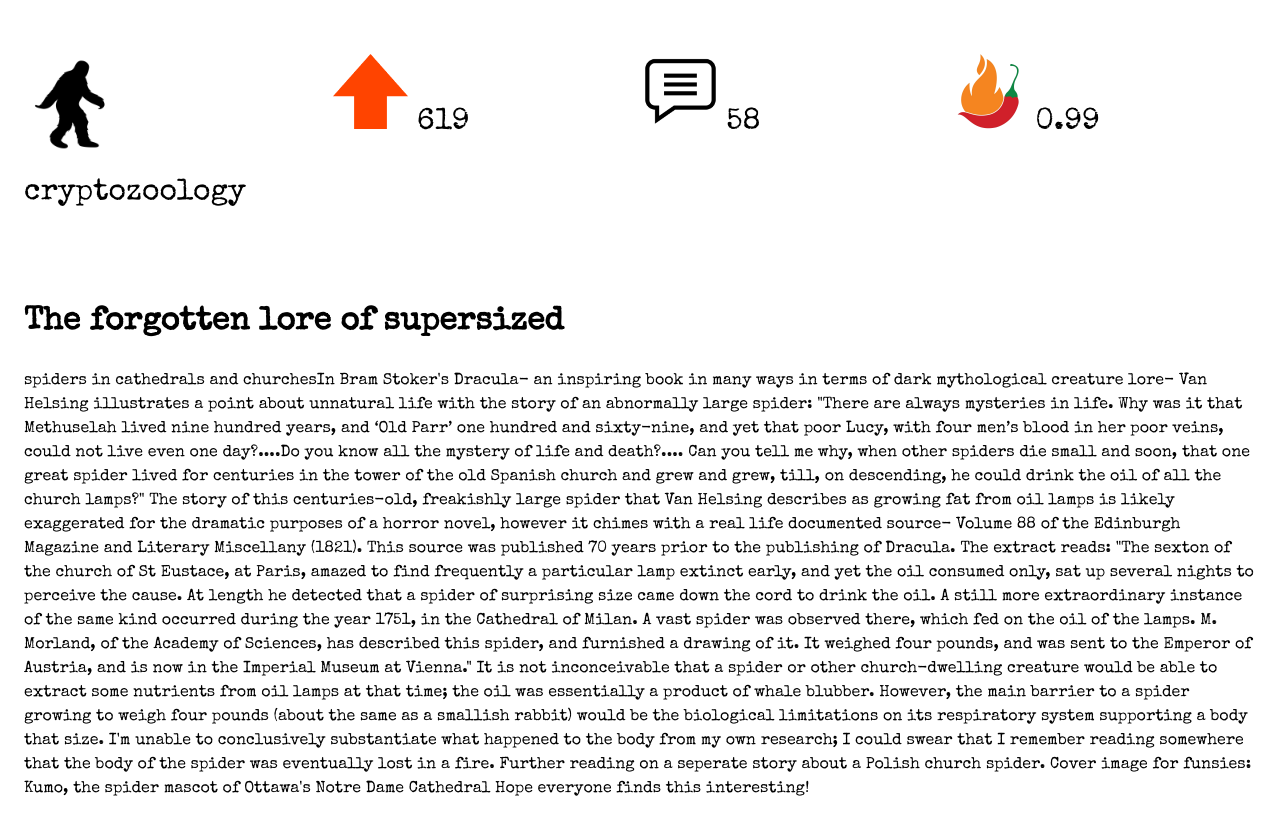
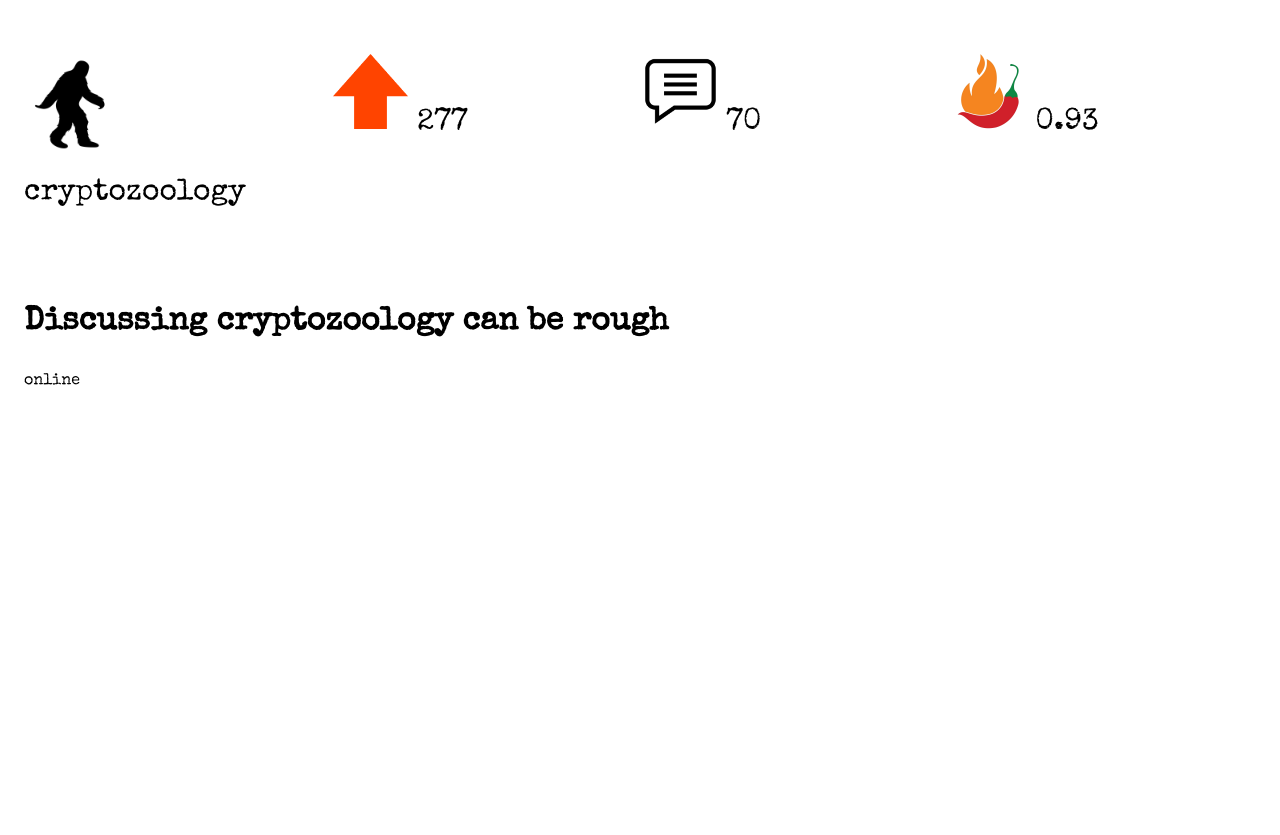
Before and after one commit to thisweekinredacted/thisweekinredacted.github.io, a Jekyll site: the page pages/top4.html, which Jekyll copies as it is, in a window 1280 px wide. Shown: the top 835 px of the page. Built offline with Jekyll 4.4.1, drawn with Linux system fonts in a browser that asks for light colours.

Commit message:
Update weekly pages

```diff
--- a/pages/top4.html
+++ b/pages/top4.html
@@ -9,22 +9,13 @@
     <body>
         <div class="c-methods">
             <p class="c-methods_bio"><img src="cryptozoology.png" width="100" height="100">cryptozoology</p>
-            <p class="c-methods_che"><img src="upvote.png" width="75" height="75"> 619</p>
-            <p class="c-methods_rad"><img src="comment.png" width="75" height="75"> 58</p>
-            <p class="c-methods_psy"><img src="spice.png" width="75" height="75"> 0.99</p>
+            <p class="c-methods_che"><img src="upvote.png" width="75" height="75"> 277</p>
+            <p class="c-methods_rad"><img src="comment.png" width="75" height="75"> 70</p>
+            <p class="c-methods_psy"><img src="spice.png" width="75" height="75"> 0.93</p>
         </div>
         <div>
-            <h1>The forgotten lore of supersized </h1>
-            <p>spiders in cathedrals and churchesIn Bram Stoker's Dracula-  an inspiring book in many ways in terms of dark mythological creature lore-  Van Helsing illustrates a point about unnatural life with the story of an abnormally large spider:
-"There are always mysteries in life. Why was it that Methuselah lived nine hundred years, and ‘Old Parr’ one hundred and sixty-nine, and yet that poor Lucy, with four men’s blood in her poor veins, could not live even one day?....Do you know all the mystery of life and death?.... Can you tell me why, when other spiders die small and soon, that one great spider lived for centuries in the tower of the old Spanish church and grew and grew, till, on descending, he could drink the oil of all the church lamps?"
-The story of this centuries-old, freakishly large spider that Van Helsing describes as growing fat from oil lamps is likely exaggerated for the dramatic purposes of a horror novel, however it chimes with a real life documented source- Volume 88 of the Edinburgh Magazine and Literary Miscellany (1821). This source was published 70 years prior to the publishing of Dracula.
-The extract reads:
-  "The sexton of the church of St Eustace, at Paris, amazed to find frequently a particular lamp extinct early, and yet the oil consumed only, sat up several nights to perceive the cause. At length he detected that a spider of surprising size came down the cord to drink the oil. A still more extraordinary instance of the same kind occurred during the year 1751, in the Cathedral of Milan. A vast spider was observed there, which fed on the oil of the lamps. M. Morland, of the Academy of Sciences, has described this spider, and furnished a drawing of it. It weighed four pounds, and was sent to the Emperor of Austria, and is now in the Imperial Museum at Vienna."
-It is not inconceivable that a spider or other church-dwelling creature would be able to extract some nutrients from oil lamps at that time; the oil was essentially a product of whale blubber. However, the main barrier to a spider growing to weigh four pounds (about the same as a smallish rabbit) would be the biological limitations on its respiratory system supporting a body that size.
-I'm unable to conclusively substantiate what happened to the body from my own research; I could swear that I remember reading somewhere that the body of the spider was eventually lost in a fire.
-Further reading on a seperate story about a Polish church spider.
-Cover image for funsies: Kumo, the spider mascot of Ottawa's Notre Dame Cathedral
-Hope everyone finds this interesting!</p>
+            <h1>Discussing cryptozoology can be rough </h1>
+            <p>online</p>
         </div>
     </body>
     </html>
```
Also changed, not shown: _posts/2023-12-10-podcast-0.markdown (added, +14 -0 lines), pages/top1.html (+5 -6 lines), pages/top2.html (+5 -5 lines), pages/top3.html (+5 -5 lines).
